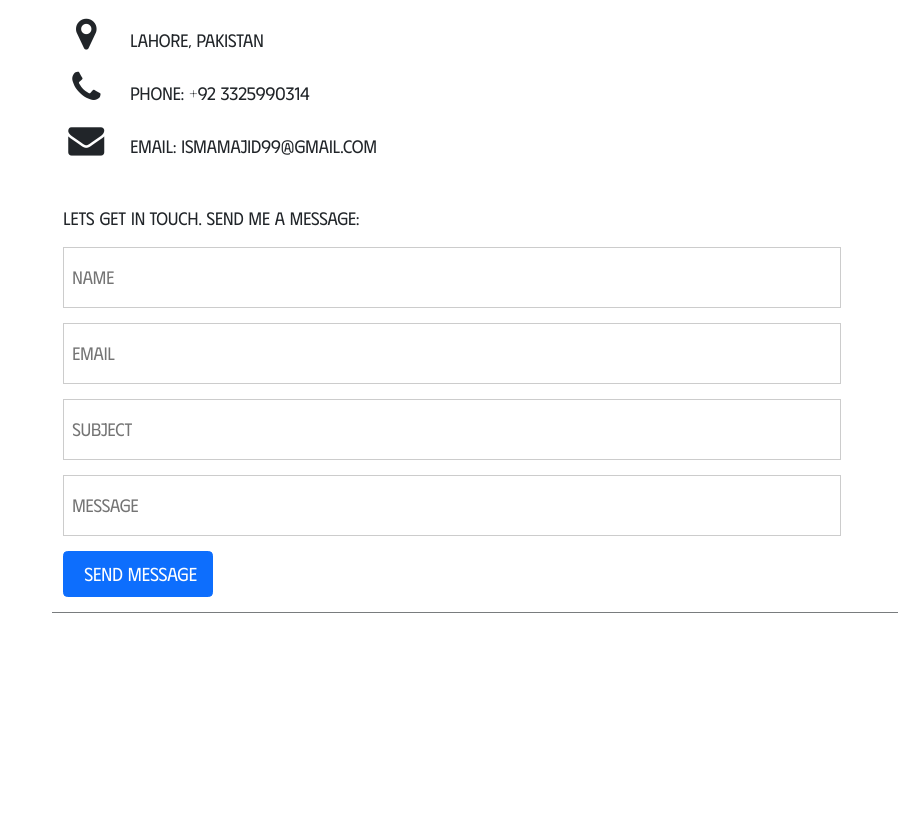
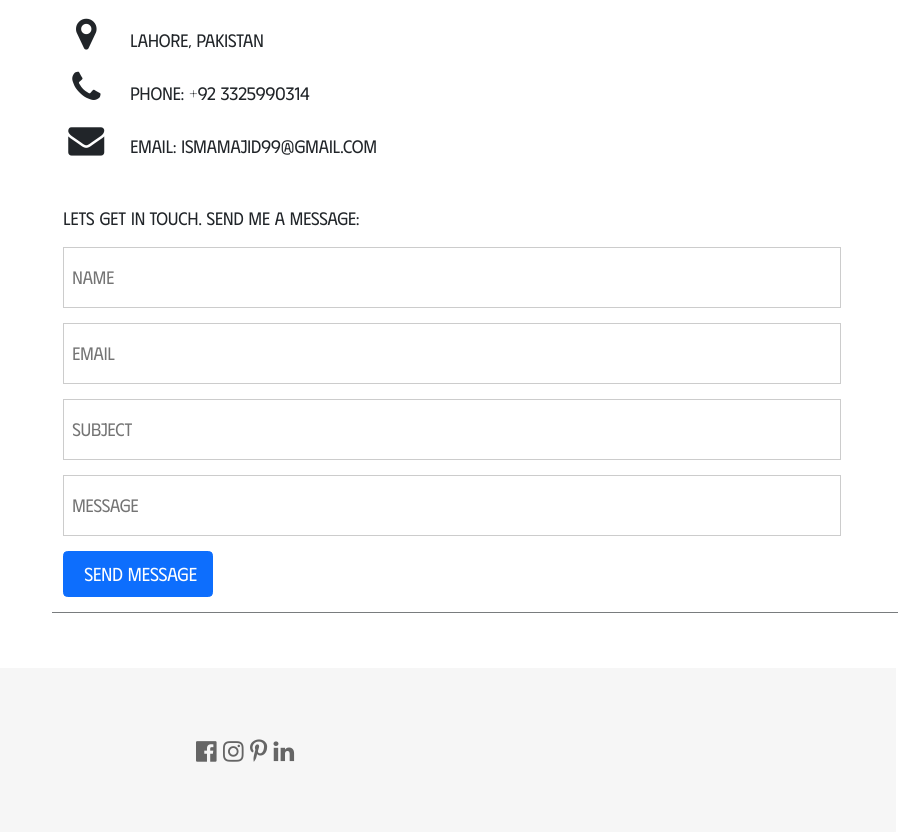
Before and after one commit to ismamajid/isma.github.io, a plain HTML site: page index.html in a window 1280 px wide. Shown: the part 2635-3467 px from the top of the page, without its empty margins (371-1280 px from the left). Before the commit the page ends 3327 px from the top, so only its background shows below. Drawn offline with nearby package versions, Linux system fonts and the light colour scheme; some icons are missing; a web font is replaced by a local one.

Commit message:
completed wrbsiote

```diff
--- a/index.html
+++ b/index.html
@@ -355,3 +355,13 @@
     </script>
   </body>
 </html>
+<!-- Footer. This section contains an ad for W3Schools Spaces. You can leave it to support us. -->
+<footer class="w3-container w3-padding-64 w3-light-grey w3-center w3-opacity w3-xlarge" style="margin:-24px">
+  <i class="fa fa-facebook-official w3-hover-opacity"></i>
+  <i class="fa fa-instagram w3-hover-opacity"></i>
+  <i class="fa fa-pinterest-p w3-hover-opacity"></i>
+  <i class="fa fa-linkedin w3-hover-opacity"></i>
+  <!-- End footer -->
+</footer>
+<!-- END PAGE CONTENT -->
+</div>
```
